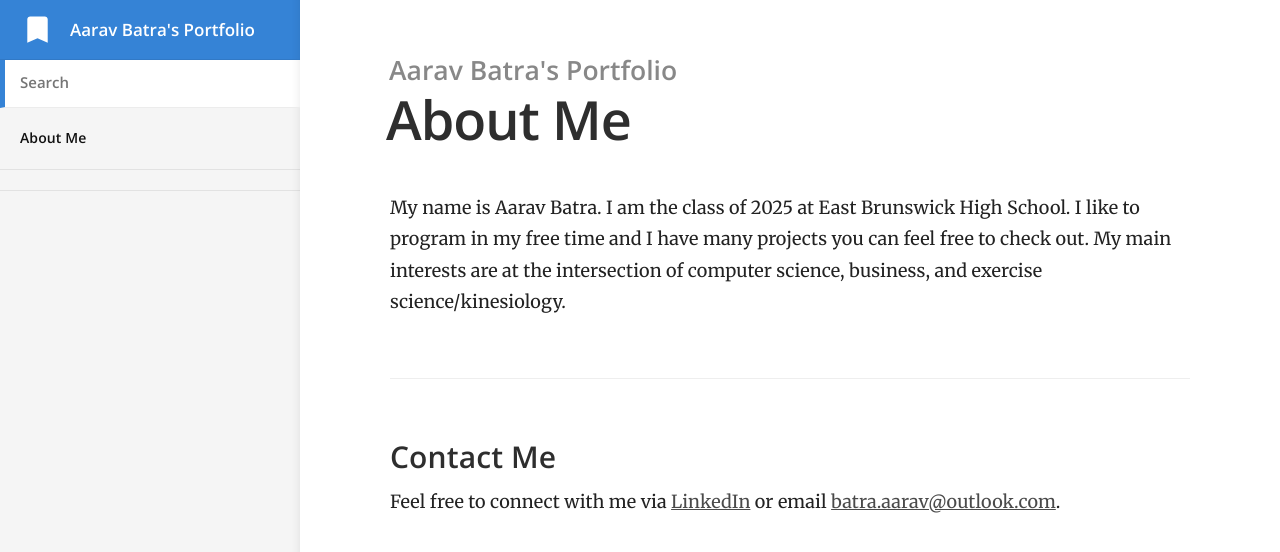
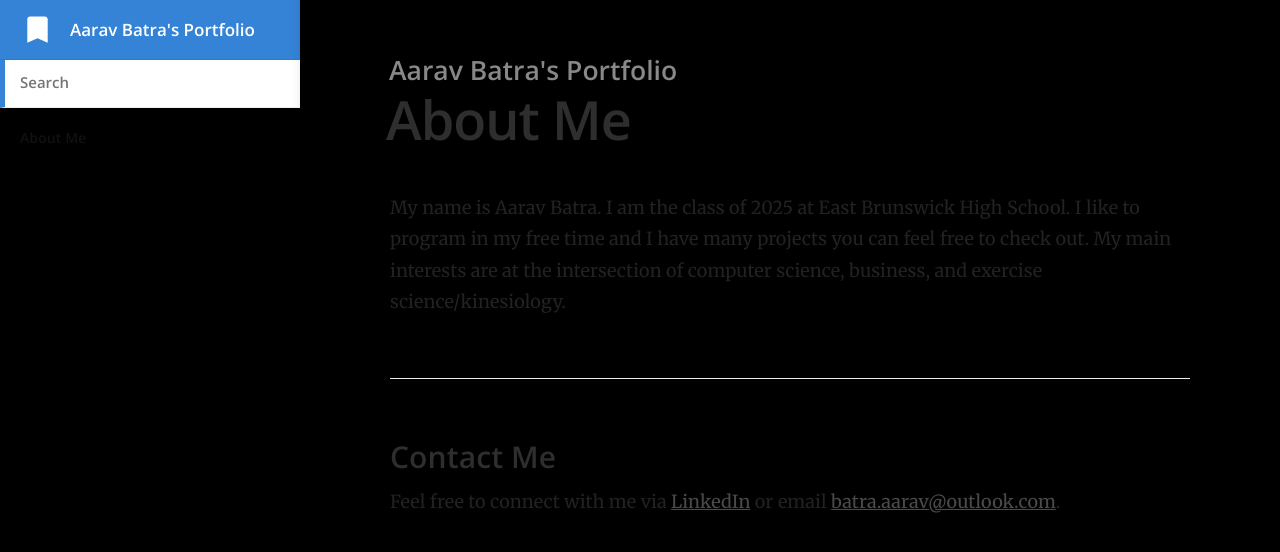
Before and after one commit to batra-aarav/www.aaravbatra.me, a Jekyll site: the page built from index.md, in a window 1280 px wide. Shown: the top 552 px of the page. Built offline with Jekyll 4.4.1, drawn with Linux system fonts in a browser that asks for light colours.

Commit message:
Update main.scss

```diff
--- a/css/main.scss
+++ b/css/main.scss
@@ -8,14 +8,14 @@ $body-background-color: #2B2E31;
 
 $content-max-width: 800px;
 $content-color: #222;
-$content-background-color: #fff;
+$content-background-color: #000;
 
 $brand-colour: #3583d6;
 $brand-colour-light: mix($brand-colour, $content-background-color, 10%);
 
 $nav-header-background-color: $brand-colour;
 $nav-header-height: 60px;
-$nav-background-color: #f5f5f5;
+$nav-background-color: #000;
 $nav-width: 300px;
 
 $space: 20px;
```
